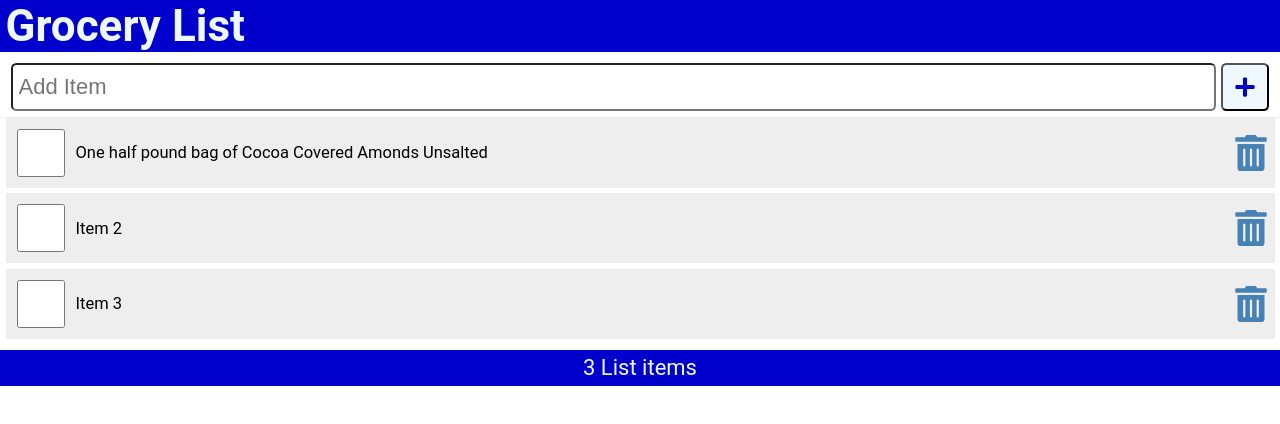
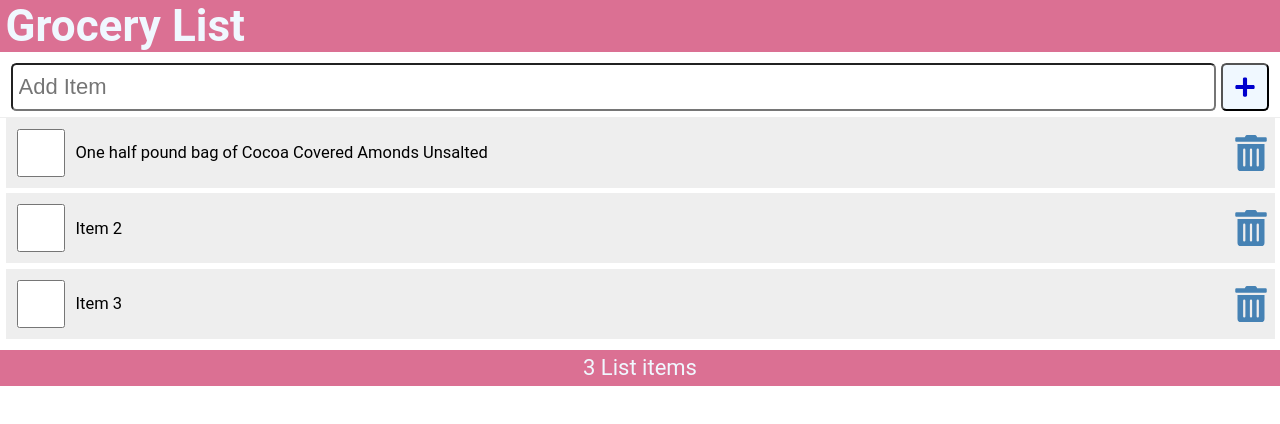
Before and after one commit to buithutruc/ReactTutorial, a React (Create React App) app: page / in a window 1280 px wide. Shown: the top 424 px of the page. Built offline with nearby package versions, Linux system fonts and the light colour scheme.

Commit message:
reviewing the project

```diff
--- a/src/index.css
+++ b/src/index.css
@@ -31,7 +31,7 @@ body {
 header {
   width: 100%;
   padding: 0 0.25em;
-  background-color: mediumblue;
+  background-color: palevioletred;
   color: aliceblue;
   display: flex;
   justify-content: space-between;
@@ -51,7 +51,7 @@ main {
 footer {
   width: 100%;
   padding: 0.25em;
-  background-color: mediumblue;
+  background-color: palevioletred;
   color: aliceblue;
   display: grid;
   place-content: center;
```
